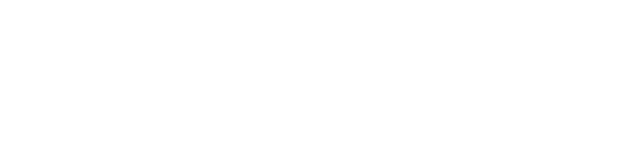
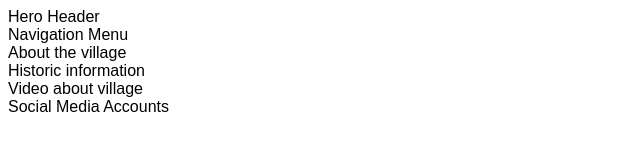
Before and after one commit to Markp1312/portfolio-project1, a plain HTML site: page index.html in a window 1280 px wide. Shown: the whole page, without its empty margins (0-640 px from the left). Drawn offline with Linux system fonts and the light colour scheme.

Commit message:
Add basic homepage structure

```diff
--- a/assets/css/style.css
+++ b/assets/css/style.css
@@ -0,0 +1,3 @@
+body {
+    font-family: Arial, Helvetica, sans-serif;
+}
--- a/index.html
+++ b/index.html
@@ -10,6 +10,13 @@
     <title>Visit Falcarragh</title>
 </head>
 <body>
-
+    <header>Hero Header</header>
+    <section>Navigation Menu</section>
+    <section>About the village</section>
+    <section>Historic information</section>
+    <section>Video about village</section>
+    <footer>
+        Social Media Accounts
+    </footer>
 </body>
 </html>
```
